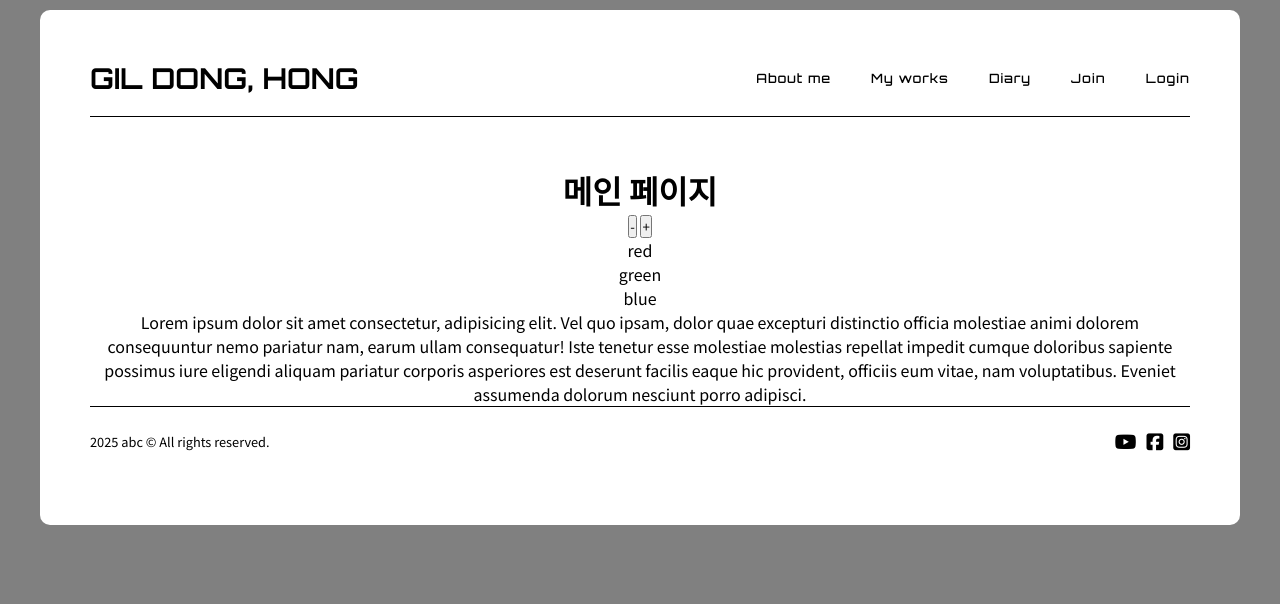
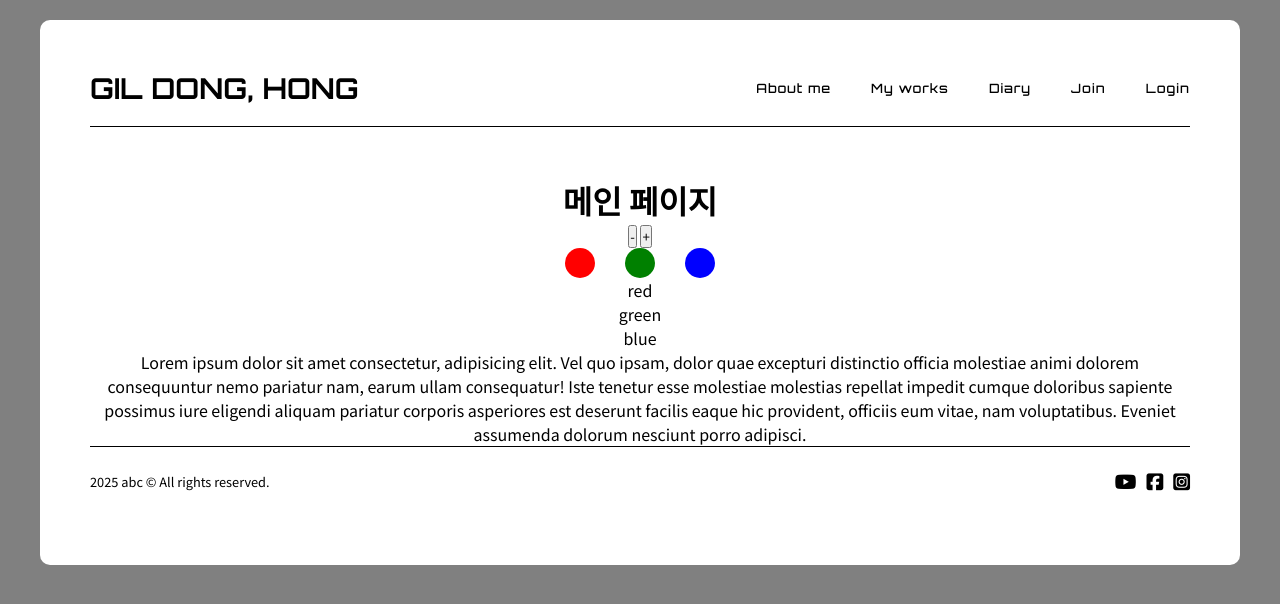
Before and after one commit to sangdo14/html-block, a plain HTML site: page index.html in a window 1280 px wide. Drawn offline with Linux system fonts and the light colour scheme.

Commit message:
feat: 페이지 테마 컬러 변환

```diff
--- a/index.html
+++ b/index.html
@@ -18,6 +18,7 @@
     />
     <script type="module" src="js/common.js"></script>
     <script type="module" src="js/textSizer.js"></script>
+    <script type="module" src="js/colorChanger.js"></script>
   </head>
 
   <body>
@@ -42,9 +43,16 @@
         </div>
       </header>
 
-      <main>
+      <main class="home">
         <h1>메인 페이지</h1>
         <div class="btns"><button>-</button> <button>+</button></div>
+
+        <ul class="btnColors">
+          <li style="background-color: red"></li>
+          <li style="background-color: green"></li>
+          <li style="background-color: blue"></li>
+        </ul>
+
         <ul class="btnsColor">
           <li>red</li>
           <li>green</li>
--- /dev/null
+++ b/js/colorChanger.js
@@ -0,0 +1,12 @@
+const htmlEL = document.documentElement;
+const btnColors = document.querySelectorAll('.btnColors li');
+
+btnColors.forEach((data, index) => {
+  data.addEventListener('click', e => {
+    // e.target: 실질적인 이벤트가 발생한 대상을 지칭
+    // 사용자가 클릭한 li요소의 backgroundColor를 가져와서
+    // html 등록된 --point-lch 변수값으로 변경처리
+    const targetColor = e.target.style.backgroundColor;
+    htmlEL.style.setProperty('--point-lch', targetColor);
+  });
+});
--- a/scss/_common.scss
+++ b/scss/_common.scss
@@ -1,7 +1,7 @@
 @use 'variable';
 
 body {
-  padding: 10px;
+  padding: 20px;
   background-color: gray;
 }
 .wrap {
--- a/scss/_main.scss
+++ b/scss/_main.scss
@@ -0,0 +1,15 @@
+.home {
+  .btnColors {
+    margin-bottom: 50px auto;
+    display: flex;
+    justify-content: center;
+    gap: 30px;
+
+    li {
+      width: 30px;
+      height: 30px;
+      border-radius: 50%;
+      cursor: pointer;
+    }
+  }
+}
--- a/scss/_profile.scss
+++ b/scss/_profile.scss
@@ -107,6 +107,20 @@
   }
 }
 
+.btnColors {
+  margin-bottom: 50px auto;
+  display: flex;
+  justify-content: center;
+  gap: 30px;
+
+  li {
+    width: 30px;
+    height: 30px;
+    border-radius: 50%;
+    cursor: pointer;
+  }
+}
+
 // tablet
 @media screen and (max-width: variable.$wid_tablet) {
   main {
```
Also changed, not shown: profile.html (+7 -0 lines), css/style.css, 1 other file.
